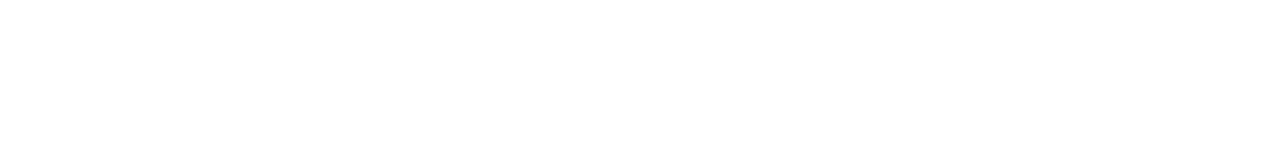
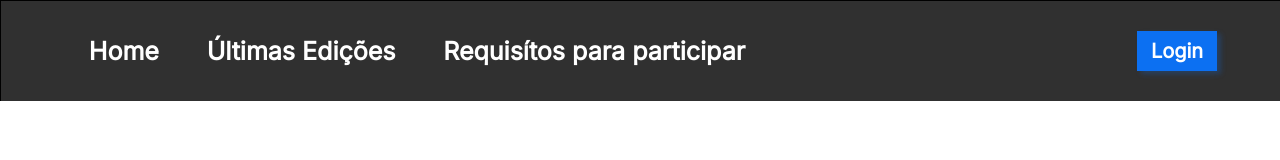
Before and after one commit to Hawlson/bootcamp-dnc, a plain HTML site: page index.html in a window 1280 px wide. Drawn offline with Linux system fonts and the light colour scheme.

Commit message:
Criação do Estilo CSS do menu

```diff
--- /dev/null
+++ b/estilo.css
@@ -0,0 +1,56 @@
+/* Importação de Fonte */
+@import url('https://fonts.googleapis.com/css2?family=Inter&display=swap');
+
+body{
+    margin: 0px;
+    padding: 0px;
+}
+
+#principal {
+    width: 100%;
+    height: 100px;
+    border: 1px solid black;
+    background-color: #303030;
+    display: flex;
+    justify-content: space-between;
+    align-items: center;
+    border-bottom: #bababa;
+}
+
+#menu {
+    display: flex;
+    width: 55%;
+    justify-content: space-around;
+    align-items: center;
+
+    margin-left: 5%;
+}
+
+        #principal div a {
+            font-family: 'inter';
+            font-size: 25px;
+            font-weight: 600;
+            color: white;
+            text-decoration: none;
+        }
+
+        #principal div a:hover {
+            color: #cccc;
+        }
+
+        #principal button{
+            margin-right: 5%;
+            background-color: #0c70f2;
+            border: 0px;
+
+            height: 40px;
+            width: 80px;
+
+            font-family: "inter";
+            font-size: 20px;
+            font-weight: 600;
+            color: white;
+            box-shadow: 4px 3px 5px rgba(12, 112, 242, 0.25);
+
+            cursor: pointer;
+        }
--- a/index.html
+++ b/index.html
@@ -5,8 +5,17 @@
     <meta http-equiv="X-UA-Compatible" content="IE=edge">
     <meta name="viewport" content="width=device-width, initial-scale=1.0">
     <title>Bootcamp Dnc</title>
+    <link rel="stylesheet" href="estilo.css">
+
 </head>
 <body>
-
+    <nav id="principal">
+        <div id="menu">
+            <a href="">Home</a>
+            <a href="">Últimas Edições</a>
+            <a href="">Requisítos para participar</a>
+        </div>
+        <button>Login</button>
+    </nav>
 </body>
 </html>
```
